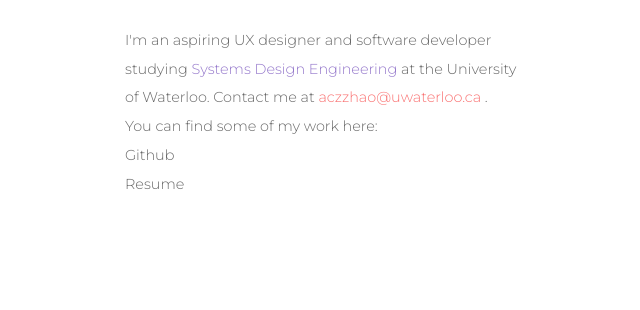
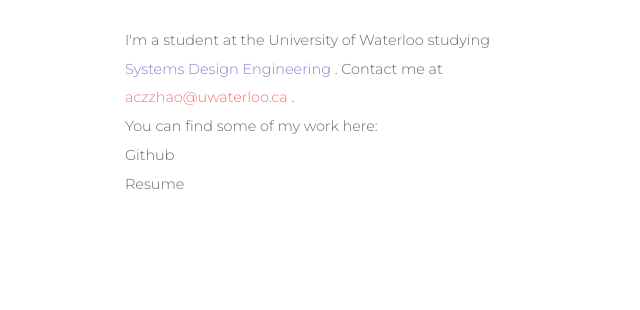
Before and after one commit to aczzhao/aczzhao.github.io, a plain HTML site: page index.html in a window 1280 px wide. Shown: the part 298-608 px from the top of the page, without its empty margins (115-755 px from the left). Drawn offline with Linux system fonts and the light colour scheme.

Commit message:
Update index.html

```diff
--- a/index.html
+++ b/index.html
@@ -12,10 +12,10 @@
 	<h1 class="header">~ Hello!<br>I'm Andy Zhao.</h1>
 	<p class = "intro">
 		<br>
-		I'm an aspiring UX designer and software developer studying
+		I'm a student at the University of Waterloo studying
 		<a target = "_blank" class = "eng_link" href="https://uwaterloo.ca/future-students/programs/systems-design-engineering">
-		Systems Design Engineering </a>
-		at the University of Waterloo. Contact me at
+		Systems Design Engineering </a>.
+		Contact me at
 		<a href = "mailto:aczzhao@edu.uwaterloo.ca"> <span class = "email">aczzhao@uwaterloo.ca</span> </a>.
 	<!-- LINKS TO OTHER SITES -->
 
```
